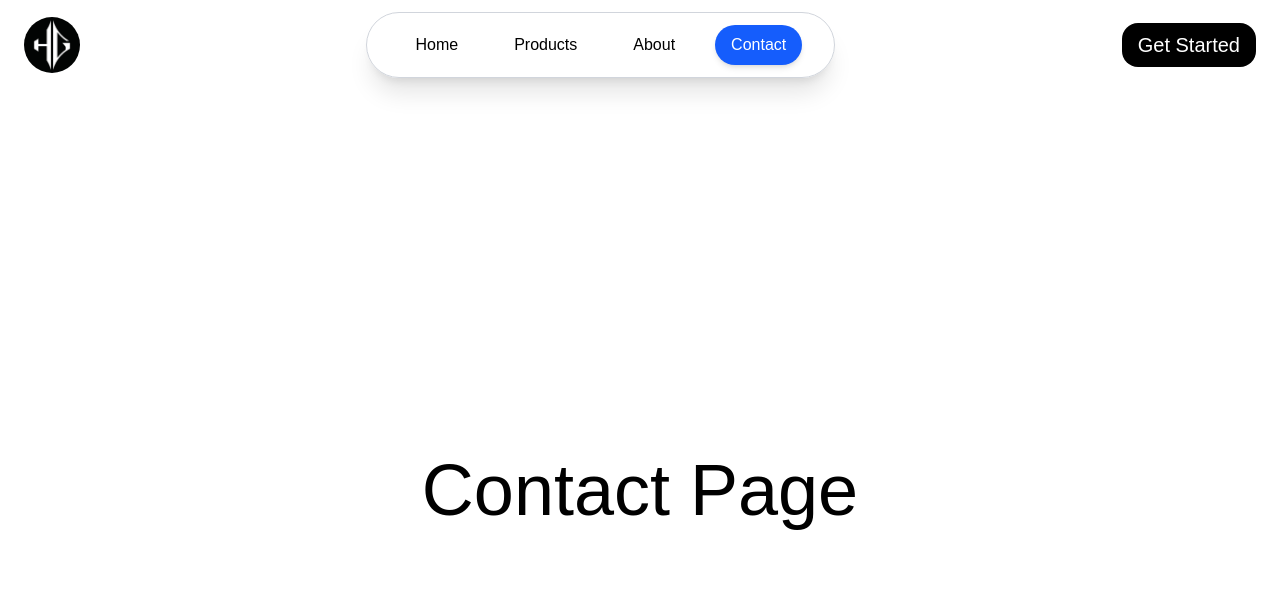
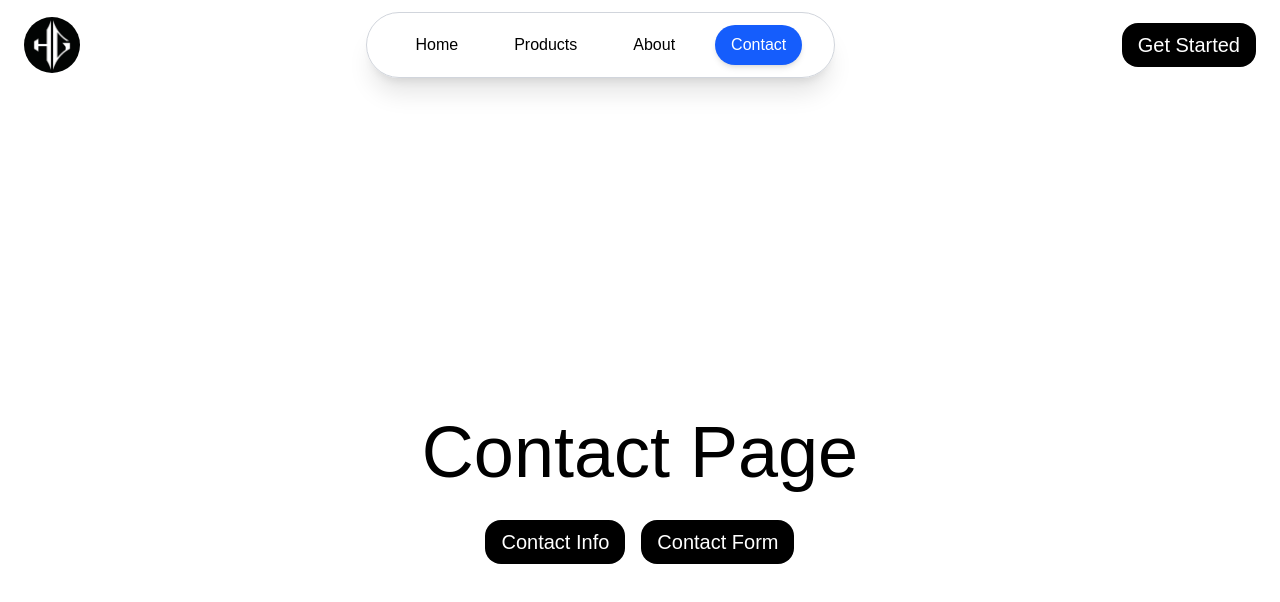
Before and after one commit to ABDUL-RAHMAN-9/HireGrid-, a React (Vite) app: page /contact in a window 1280 px wide. Shown: the top 602 px of the page. Built offline with nearby package versions, Linux system fonts and the light colour scheme.

Commit message:
Implemented Contact page with navigation options.
- Added Contact component with two navigation buttons.
- Integrated useNavigate hook for routing to 'info' and 'form' sub-routes.
- Used reusable Button component for consistent UI.
- Structured layout with centered heading and button group styling.

```diff
--- a/src/pages/Contact.jsx
+++ b/src/pages/Contact.jsx
@@ -1,10 +1,27 @@
 import React from 'react'
-
+import { useNavigate } from 'react-router-dom'
+import Button from '../components/Button';
 const Contact = () =>
 {
+    const navigate = useNavigate();
+    const onClickInfo = () =>
+    {
+        navigate('info');
+    }
+
+    const onClickForm = () =>
+    {
+        navigate('form');
+    }
+
+
     return (
-        <div className=''>
+        <div>
             <h1>Contact Page</h1>
+            <div className="flex justify-center mt-8 text-xl gap-4">
+                <Button text="Contact Info" onClick={onClickInfo} />
+                <Button text="Contact Form" onClick={onClickForm} />
+            </div>
         </div>
     )
 }
```
